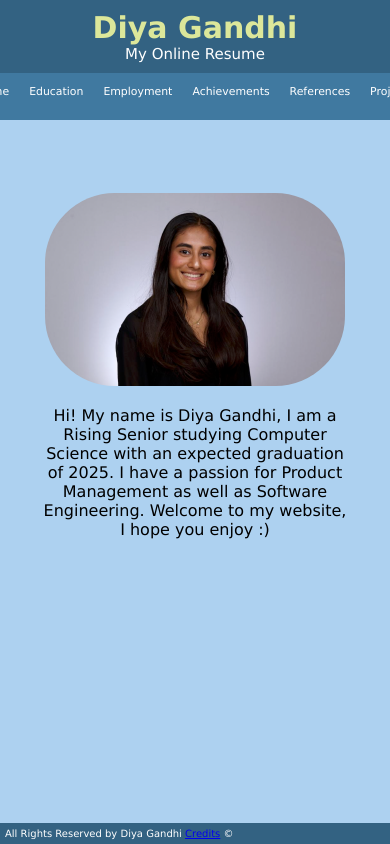
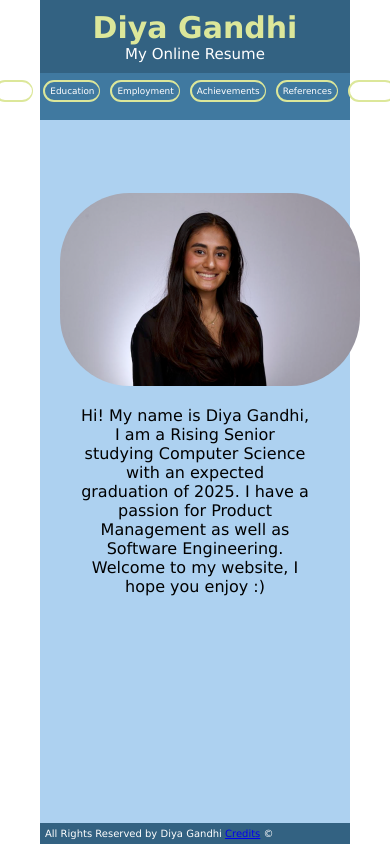
Before and after one commit to diyagandhi15/mp-1, a plain HTML site: page index.html in a window 390 px wide. Drawn offline with Linux system fonts and the light colour scheme.

Commit message:
added margins

```diff
--- a/styles.css
+++ b/styles.css
@@ -1,9 +1,21 @@
 /* General Styling */
-html, body {
+html {
+    background-color: white;
     height: 100%;
     margin: 0;
-    padding: 0;
+
+    font-family: 'Lucida Sans', 'Lucida Sans Regular', 'Lucida Grande', 'Lucida Sans Unicode', Geneva, Verdana, sans-serif, sans-serif;
+
 }
+body {
+    display: flex;
+    flex-direction: column;
+    margin: 0 40px;
+    background-color: rgb(173, 209, 240);
+    height: 100%;
+}
+
+
 
 /* Header Styling */
 .main-header {
@@ -47,13 +59,6 @@ html, body {
 }
 
 
-body {
-    display: flex;
-    flex-direction: column;
-    font-family: 'Lucida Sans', 'Lucida Sans Regular', 'Lucida Grande', 'Lucida Sans Unicode', Geneva, Verdana, sans-serif, sans-serif;
-    background-color: rgb(173, 209, 240);
-
-}
 
 h1, h3 {
     text-align: center;
@@ -100,10 +105,10 @@ p {
 footer {
     color: white;
     background-color: #336282;
-    width: 100%;
     padding: 5px;
     position: relative;
     font-size: 10px;
+    /* width: 100%; */
 }
 
 /* Navigation Bar */
@@ -111,7 +116,6 @@ footer {
 .navbar {
     background-color: #4079a0;
     padding: 10px 0px;
-    /* width: 30%;  */
     position: fixed;
     height: 100%;
 }
@@ -124,6 +128,7 @@ footer {
     display: flex;
     flex-direction: column;
     justify-content: center;
+
 }
 
 .navbar nav ul li {
@@ -137,28 +142,33 @@ footer {
     display: block;
     padding: 30px;
     font-size: 20px;
+    border: 2px solid;
+    border-color: #dce79a;
+    border-radius: 150px;
 }
 
 .navbar nav ul li a:hover {
     color: #dce79a;
 }
 
-@media screen and (max-width: 1440px) {
+@media screen and (max-width: 1600px) {
 
     .navbar {
-        width: calc(25% + 1vw)
+        width: 30%;
     }
 
     .navbar nav ul li a {
         font-size: calc(8px + 1vw); /* Dynamically adjust font size */
         white-space: nowrap; /* Ensure text stays on one line */
+        border-right: 1px solid #dce79a;
+
     }
 }
 
 /* Responsive Styles for Screens Smaller Than 750px */
 @media screen and (max-width: 750px) {
     .navbar {
-        width: 100%;
+        width: calc(100% - 80px);
         height: 100px;
         position: fixed;
     }
@@ -172,10 +182,14 @@ footer {
     }
 
     .navbar nav ul li a {
-        padding: 5px; /* Reduce padding to fit smaller screens */
-        font-size: calc(7px + 1vw); /* Dynamically adjust font size */
+        padding: 4px calc(2px + 1vw); /* Reduce padding to fit smaller screens */
+        font-size: calc(5px + 1vw); /* Dynamically adjust font size */
         white-space: nowrap; /* Ensure text stays on one line */
+        padding-left: 5px;
+        padding-right: 5px;
+        border-radius: 30px;
     }
+
 }
 
 /* References Table */
```
Also changed, not shown: calc.js (+1 -36 lines).
